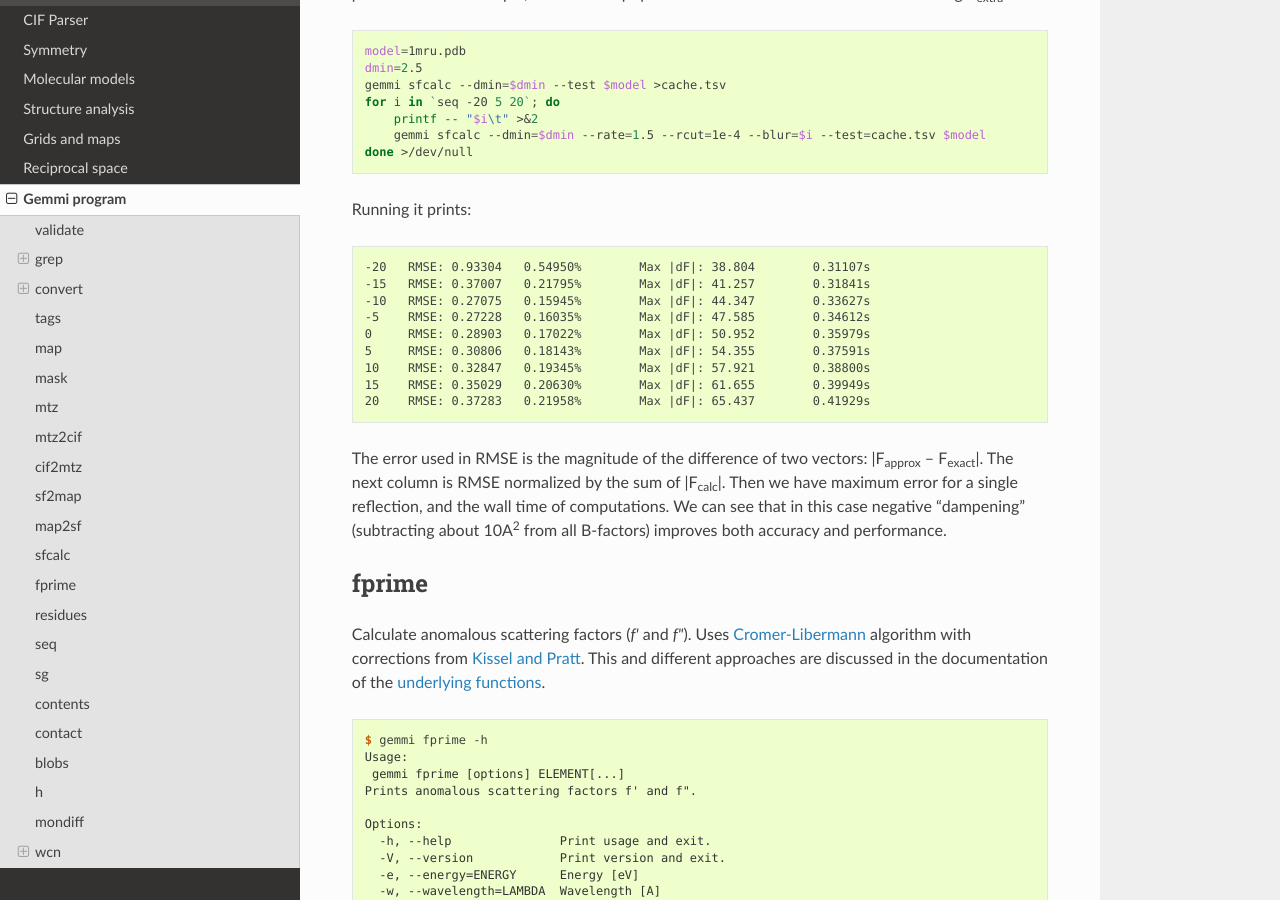
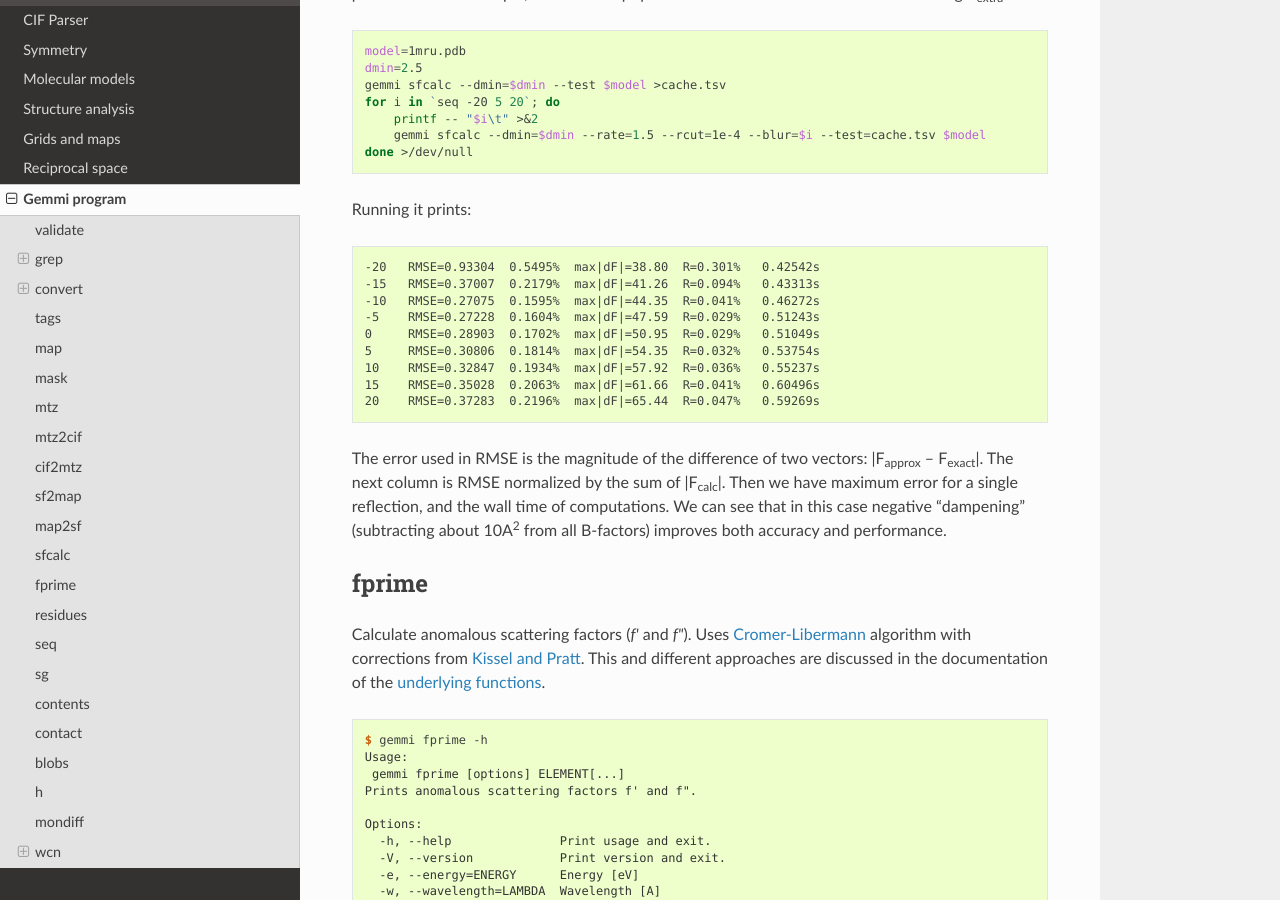
Before and after one commit to project-gemmi/gemmi, a Sphinx documentation site: the page built from docs/utils.rst, in a window 1280 px wide and 900 px high, scrolled down 13686 px. Built offline with Sphinx 7.4.7 and the Read the Docs theme 2.0.0, drawn with Linux system fonts in a browser that asks for light colours.

Commit message:
sfcalc: modified output formatting

```diff
--- a/docs/utils.rst
+++ b/docs/utils.rst
@@ -470,15 +470,16 @@ Running it prints:
 
 .. code-block:: none
 
-  -20	RMSE: 0.93304	0.54950%	Max |dF|: 38.804	0.31107s
-  -15	RMSE: 0.37007	0.21795%	Max |dF|: 41.257	0.31841s
-  -10	RMSE: 0.27075	0.15945%	Max |dF|: 44.347	0.33627s
-  -5	RMSE: 0.27228	0.16035%	Max |dF|: 47.585	0.34612s
-  0	RMSE: 0.28903	0.17022%	Max |dF|: 50.952	0.35979s
-  5	RMSE: 0.30806	0.18143%	Max |dF|: 54.355	0.37591s
-  10	RMSE: 0.32847	0.19345%	Max |dF|: 57.921	0.38800s
-  15	RMSE: 0.35029	0.20630%	Max |dF|: 61.655	0.39949s
-  20	RMSE: 0.37283	0.21958%	Max |dF|: 65.437	0.41929s
+  -20	RMSE=0.93304  0.5495%  max|dF|=38.80  R=0.301%   0.42542s
+  -15	RMSE=0.37007  0.2179%  max|dF|=41.26  R=0.094%   0.43313s
+  -10	RMSE=0.27075  0.1595%  max|dF|=44.35  R=0.041%   0.46272s
+  -5	RMSE=0.27228  0.1604%  max|dF|=47.59  R=0.029%   0.51243s
+  0	RMSE=0.28903  0.1702%  max|dF|=50.95  R=0.029%   0.51049s
+  5	RMSE=0.30806  0.1814%  max|dF|=54.35  R=0.032%   0.53754s
+  10	RMSE=0.32847  0.1934%  max|dF|=57.92  R=0.036%   0.55237s
+  15	RMSE=0.35028  0.2063%  max|dF|=61.66  R=0.041%   0.60496s
+  20	RMSE=0.37283  0.2196%  max|dF|=65.44  R=0.047%   0.59269s
+
 
 The error used in RMSE is the magnitude of the difference of two vectors:
 \|F\ :sub:`approx` -- F\ :sub:`exact`\|.
```
Also changed, not shown: 2 other files.
